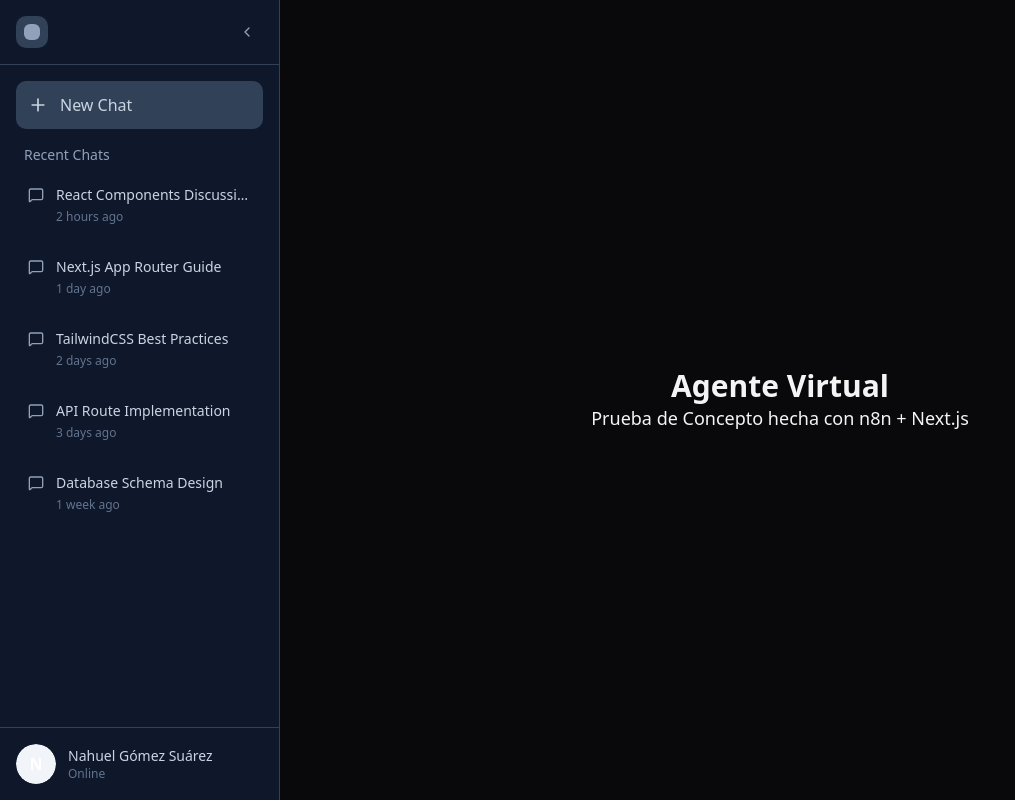
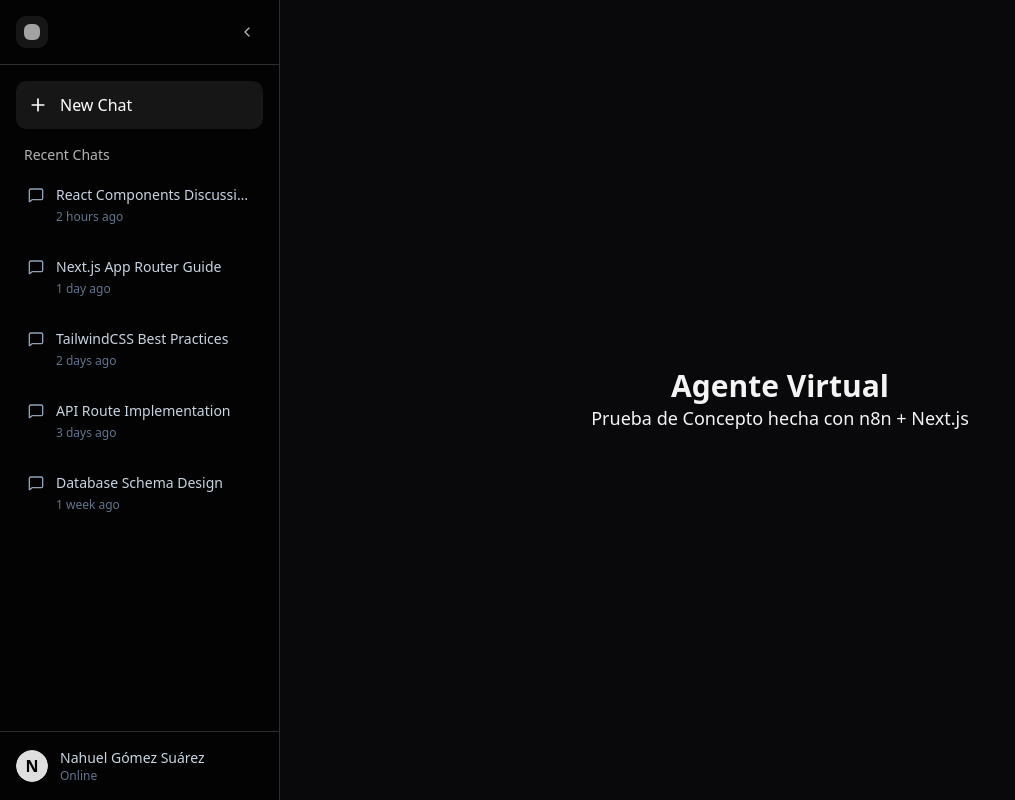
Before and after one commit to nahugomez/n8n-nextjs-poc, a Next.js app: page / in a window 1280 px wide. Shown: the whole page, without its empty margins (0-1015 px from the left). Built offline with nearby package versions, Linux system fonts and the light colour scheme.

Commit message:
refactor: replace hardcoded colors with themed variables and import Avatar from UI components

```diff
--- a/src/components/common/sidebar/sidebar.tsx
+++ b/src/components/common/sidebar/sidebar.tsx
@@ -8,19 +8,7 @@ import {
   MessageSquare,
   Menu
 } from 'lucide-react';
-
-// Avatar component (simplified version of shadcn/ui avatar)
-const Avatar = ({ children, className = "" }: { children: React.ReactNode; className?: string }) => (
-  <div className={`relative flex h-10 w-10 shrink-0 overflow-hidden rounded-full ${className}`}>
-    {children}
-  </div>
-);
-
-const AvatarFallback = ({ children, className = "" }: { children: React.ReactNode; className?: string }) => (
-  <div className={`flex h-full w-full items-center justify-center rounded-full bg-slate-100 text-slate-900 ${className}`}>
-    {children}
-  </div>
-);
+import { Avatar, AvatarFallback } from "@/components/ui/avatar";
 
 const ChatSidebar = () => {
   const [isCollapsed, setIsCollapsed] = useState(false);
@@ -70,26 +58,26 @@ const ChatSidebar = () => {
 
   return (
     <motion.div
-      className="h-screen bg-slate-900 border-r border-slate-700 flex flex-col relative"
+      className="h-screen bg-sidebar border-r border-sidebar-border flex flex-col relative"
       variants={sidebarVariants}
       animate={isCollapsed ? "collapsed" : "expanded"}
       transition={{ duration: 0.3, ease: "easeInOut" }}
     >
       {/* Header */}
-      <div className="p-4 border-b border-slate-700">
+      <div className="p-4 border-b border-sidebar-border">
         <div className="flex items-center justify-between">
           {/* Logo/Icon */}
           <div className="flex items-center">
             {isCollapsed ? (
               <button
                 onClick={toggleSidebar}
-                className="w-8 h-8 bg-slate-700 hover:bg-slate-600 rounded-lg flex items-center justify-center transition-colors"
+                className="w-8 h-8 bg-sidebar-accent hover:bg-sidebar-accent/80 rounded-lg flex items-center justify-center transition-colors"
               >
-                <Menu className="w-5 h-5 text-slate-300" />
+                <Menu className="w-5 h-5 text-sidebar-foreground" />
               </button>
             ) : (
-              <div className="w-8 h-8 bg-slate-700 rounded-lg flex items-center justify-center">
-                <div className="w-4 h-4 bg-slate-400 rounded-sm" />
+              <div className="w-8 h-8 bg-sidebar-accent rounded-lg flex items-center justify-center">
+                <div className="w-4 h-4 bg-sidebar-foreground/60 rounded-sm" />
               </div>
             )}
           </div>
@@ -102,9 +90,9 @@ const ChatSidebar = () => {
                 animate={{ opacity: 1, scale: 1 }}
                 exit={{ opacity: 0, scale: 0.8 }}
                 onClick={toggleSidebar}
-                className="p-2 hover:bg-slate-700 rounded-lg transition-colors"
+                className="p-2 hover:bg-sidebar-accent rounded-lg transition-colors"
               >
-                <ChevronLeft className="w-4 h-4 text-slate-400" />
+                <ChevronLeft className="w-4 h-4 text-sidebar-foreground/70" />
               </motion.button>
             )}
           </AnimatePresence>
@@ -126,10 +114,10 @@ const ChatSidebar = () => {
               {/* New Chat Button */}
               <button
                 onClick={createNewChat}
-                className="w-full p-3 bg-slate-700 hover:bg-slate-600 rounded-lg transition-colors flex items-center justify-center"
+                className="w-full p-3 bg-sidebar-accent hover:bg-sidebar-accent/80 rounded-lg transition-colors flex items-center justify-center"
                 title="New Chat"
               >
-                <Plus className="w-5 h-5 text-slate-300" />
+                <Plus className="w-5 h-5 text-sidebar-foreground" />
               </button>
 
               {/* Chat List */}
@@ -137,10 +125,10 @@ const ChatSidebar = () => {
                 {chats.map((chat) => (
                   <button
                     key={chat.id}
-                    className="w-full p-3 hover:bg-slate-700 rounded-lg transition-colors flex items-center justify-center"
+                    className="w-full p-3 hover:bg-sidebar-accent rounded-lg transition-colors flex items-center justify-center"
                     title={chat.title}
                   >
-                    <MessageSquare className="w-5 h-5 text-slate-400" />
+                    <MessageSquare className="w-5 h-5 text-sidebar-foreground/70" />
                   </button>
                 ))}
               </div>
@@ -158,15 +146,15 @@ const ChatSidebar = () => {
               {/* New Chat Button */}
               <button
                 onClick={createNewChat}
-                className="w-full p-3 bg-slate-700 hover:bg-slate-600 rounded-lg transition-colors flex items-center gap-3"
+                className="w-full p-3 bg-sidebar-accent hover:bg-sidebar-accent/80 rounded-lg transition-colors flex items-center gap-3"
               >
-                <Plus className="w-5 h-5 text-slate-300" />
-                <span className="text-slate-300 font-medium">New Chat</span>
+                <Plus className="w-5 h-5 text-sidebar-foreground" />
+                <span className="text-sidebar-foreground font-medium">New Chat</span>
               </button>
 
               {/* Chat List */}
               <div className="space-y-2">
-                <h3 className="text-slate-400 text-sm font-medium px-2 mb-2">Recent Chats</h3>
+                <h3 className="text-sidebar-foreground/70 text-sm font-medium px-2 mb-2">Recent Chats</h3>
                 {chats.map((chat) => (
                   <button
                     key={chat.id}
@@ -192,7 +180,7 @@ const ChatSidebar = () => {
       </div>
 
       {/* Footer */}
-      <div className="border-t border-slate-700 p-4">
+      <div className="border-t border-sidebar-border p-4">
         <AnimatePresence mode="wait">
           {isCollapsed ? (
             <motion.div
@@ -203,7 +191,7 @@ const ChatSidebar = () => {
               className="flex justify-center"
             >
               <Avatar>
-                <AvatarFallback className="bg-blue-600 text-white font-semibold">
+                <AvatarFallback className="bg-sidebar-primary text-sidebar-primary-foreground font-semibold">
                   N
                 </AvatarFallback>
               </Avatar>
@@ -218,7 +206,7 @@ const ChatSidebar = () => {
               className="flex items-center gap-3"
             >
               <Avatar>
-                <AvatarFallback className="bg-blue-600 text-white font-semibold">
+                <AvatarFallback className="bg-sidebar-primary text-sidebar-primary-foreground font-semibold">
                   N
                 </AvatarFallback>
               </Avatar>
```
